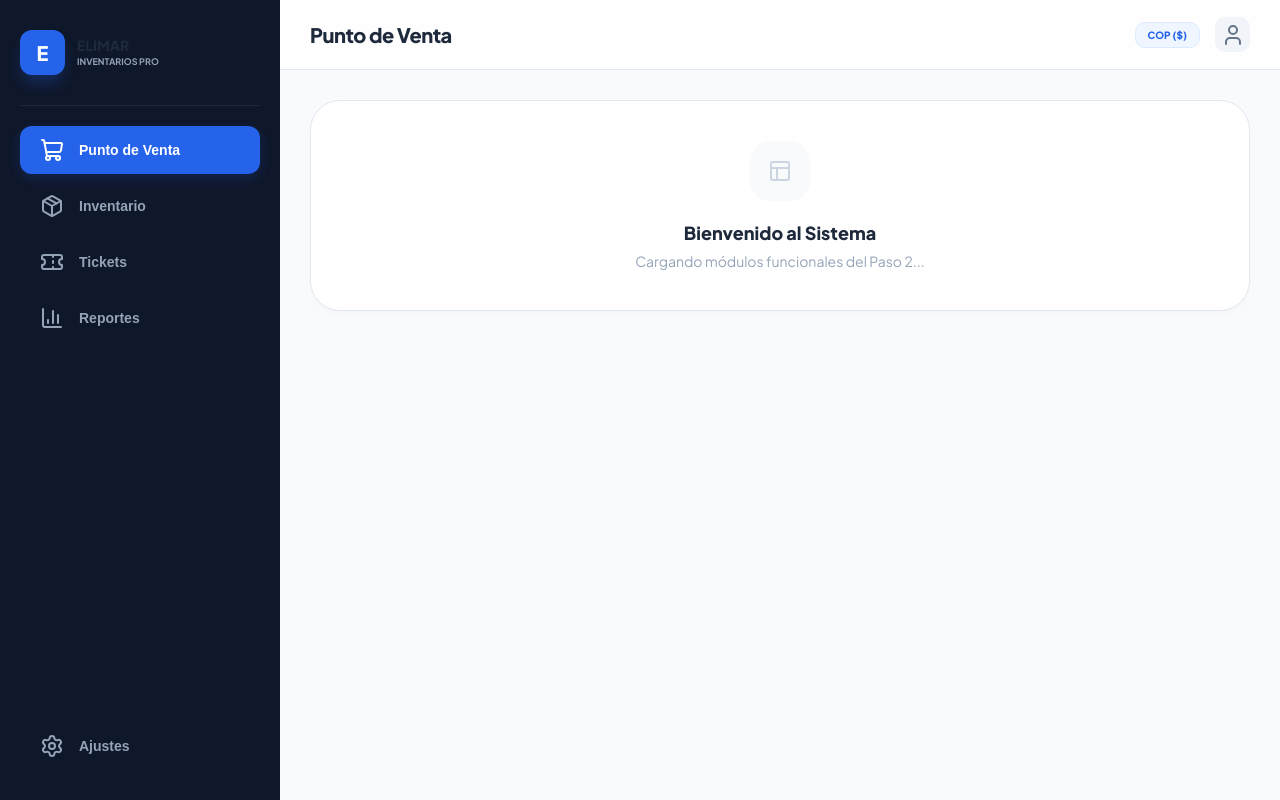
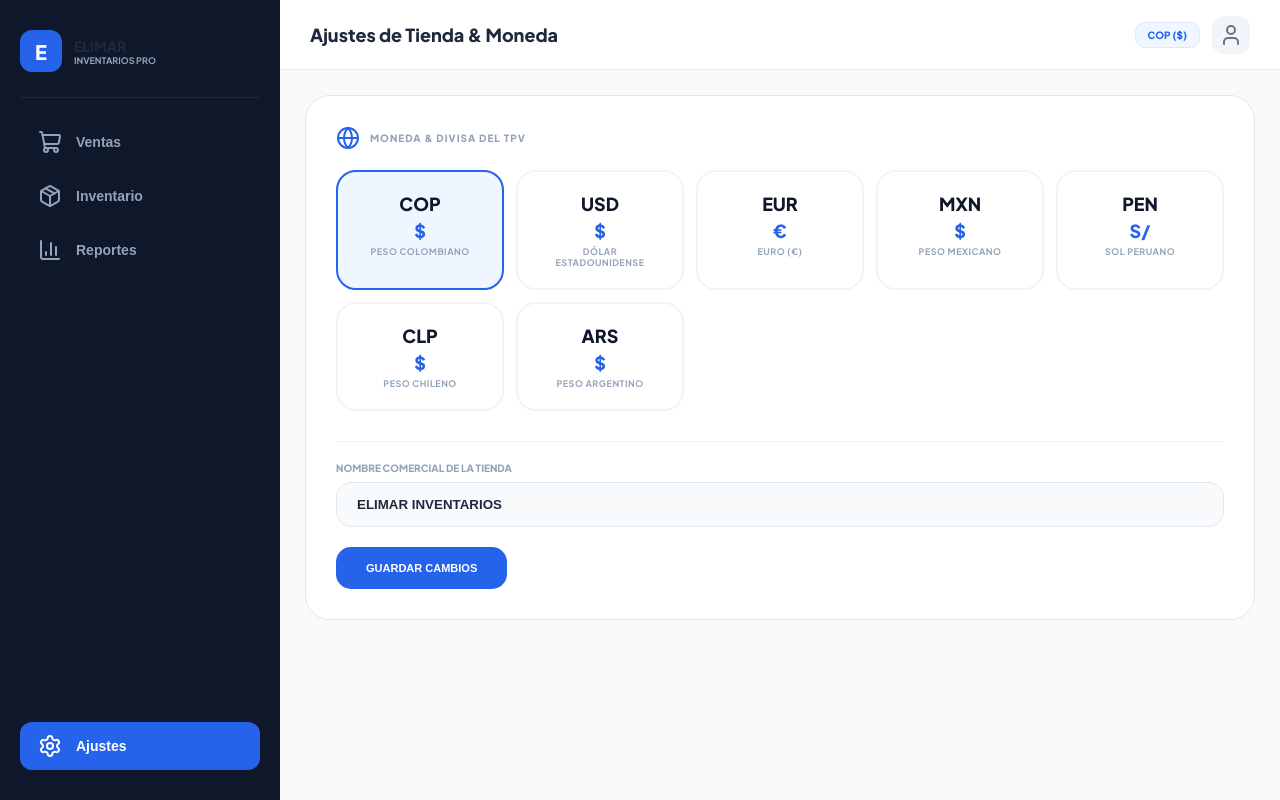
Before and after one commit to mrpentas1-ux/ELIMAR, a plain HTML site: page index.html in a window 1280 px wide. Drawn offline with nearby package versions, Linux system fonts and the light colour scheme.

Commit message:
Update index.html

```diff
--- a/index.html
+++ b/index.html
@@ -3,225 +3,176 @@
 <head>
     <meta charset="UTF-8">
     <meta name="viewport" content="width=device-width, initial-scale=1.0, maximum-scale=1.0, user-scalable=no">
-    <title>Elimar POS - Profesional</title>
+    <title>Elimar POS - Paso 2</title>
+    <script src="https://unpkg.com/lucide@latest"></script>
+    <style>
+        @import url('https://fonts.googleapis.com/css2?family=Plus+Jakarta+Sans:wght@400;600;700;800&display=swap');
+        :root { --blue: #2563eb; --dark: #0f172a; --bg: #f8fafc; --text: #1e293b; --gray: #94a3b8; }
+        * { margin: 0; padding: 0; box-sizing: border-box; -webkit-tap-highlight-color: transparent; }
+        body { font-family: 'Plus Jakarta Sans', sans-serif; background-color: var(--bg); color: var(--text); height: 100vh; display: flex; overflow: hidden; }
 
-    <!-- Librería de Iconos -->
-    <script src="https://unpkg.com/lucide@latest"></script>
+        /* BARRA LATERAL */
+        aside { width: 280px; background: var(--dark); display: flex; flex-direction: column; padding: 30px 20px; shrink-0; }
+        .logo-box { display: flex; align-items: center; gap: 12px; padding-bottom: 25px; border-bottom: 1px solid #1e293b; margin-bottom: 20px; }
+        .logo-icon { background: var(--blue); width: 42px; height: 42px; border-radius: 12px; display: flex; align-items: center; justify-content: center; color: white; font-weight: 900; font-size: 20px; }
+        .sidebar-nav { flex: 1; display: flex; flex-direction: column; gap: 6px; }
+        .nav-item { display: flex; align-items: center; gap: 14px; padding: 12px 18px; color: var(--gray); border: none; background: transparent; cursor: pointer; text-align: left; font-size: 14px; font-weight: 700; border-radius: 12px; }
+        .nav-item:hover { background: rgba(255,255,255,0.05); color: white; }
+        .nav-item.active { background: var(--blue); color: white; }
 
-    <style>
-        /* --- DISEÑO PROFESIONAL "BLINDADO" (CSS INTERNO) --- */
-        @import url('https://fonts.googleapis.com/css2?family=Plus+Jakarta+Sans:wght@400;600;700;800&display=swap');
+        /* MAIN */
+        .main-wrapper { flex: 1; display: flex; flex-direction: column; position: relative; min-width: 0; }
+        header { height: 70px; background: white; border-bottom: 1px solid #e2e8f0; display: flex; align-items: center; justify-content: space-between; padding: 0 30px; shrink-0; }
+        .currency-badge { background: #eff6ff; color: var(--blue); font-size: 10px; font-weight: 900; padding: 6px 12px; border-radius: 10px; border: 1px solid #dbeafe; }
+        main { flex: 1; padding: 25px; overflow-y: auto; }
 
-        :root {
-            --blue: #2563eb;
-            --dark: #0f172a;
-            --bg: #f8fafc;
-            --text: #1e293b;
-            --gray: #94a3b8;
-        }
+        /* GRID DE MONEDAS (Tu foto 1) */
+        .currency-grid { display: grid; grid-template-columns: repeat(auto-fit, minmax(140px, 1fr)); gap: 12px; margin-top: 20px; }
+        .currency-card { background: white; border: 2px solid #f1f5f9; border-radius: 20px; padding: 20px; text-align: center; cursor: pointer; transition: 0.2s; }
+        .currency-card:hover { border-color: #e2e8f0; }
+        .currency-card.active { border-color: var(--blue); background: #eff6ff; }
+        .currency-card p:nth-child(1) { font-weight: 900; font-size: 18px; color: var(--dark); }
+        .currency-card p:nth-child(2) { font-weight: 800; font-size: 18px; color: var(--blue); margin: 4px 0; }
+        .currency-card p:nth-child(3) { font-size: 9px; font-weight: 700; color: var(--gray); text-transform: uppercase; letter-spacing: 0.5px; }
 
-        * { margin: 0; padding: 0; box-sizing: border-box; -webkit-tap-highlight-color: transparent; }
+        /* INPUTS AJUSTES */
+        .settings-section { background: white; border-radius: 25px; border: 1px solid #e2e8f0; padding: 30px; margin-bottom: 25px; }
+        .input-group { margin-top: 20px; }
+        .input-label { font-size: 10px; font-weight: 800; color: var(--gray); text-transform: uppercase; margin-bottom: 8px; display: block; }
+        input { width: 100%; padding: 14px 20px; background: #f8fafc; border: 1px solid #e2e8f0; border-radius: 15px; font-weight: 700; color: var(--text); outline: none; }
+        input:focus { border-color: var(--blue); }
 
-        body {
-            font-family: 'Plus Jakarta Sans', sans-serif;
-            background-color: var(--bg);
-            color: var(--text);
-            height: 100vh;
-            display: flex;
-            overflow: hidden;
-        }
-
-        /* BARRA LATERAL (PC) */
-        aside {
-            width: 280px;
-            background: var(--dark);
-            display: flex;
-            flex-direction: column;
-            padding: 30px 20px;
-            transition: all 0.3s;
-        }
-
-        .logo-box {
-            display: flex;
-            align-items: center;
-            gap: 12px;
-            padding-bottom: 30px;
-            border-bottom: 1px solid #1e293b;
-            margin-bottom: 20px;
-        }
-
-        .logo-icon {
-            background: var(--blue);
-            width: 45px;
-            height: 45px;
-            border-radius: 12px;
-            display: flex;
-            align-items: center;
-            justify-content: center;
-            color: white;
-            font-weight: 900;
-            font-size: 20px;
-            box-shadow: 0 10px 15px -3px rgba(37, 99, 235, 0.3);
-        }
-
-        .sidebar-nav { flex: 1; display: flex; flex-direction: column; gap: 8px; }
-        .nav-item {
-            display: flex;
-            align-items: center;
-            gap: 15px;
-            padding: 12px 20px;
-            color: var(--gray);
-            text-decoration: none;
-            font-size: 14px;
-            font-weight: 700;
-            border-radius: 12px;
-            border: none;
-            background: transparent;
-            cursor: pointer;
-            text-align: left;
-        }
-
-        .nav-item:hover { background: rgba(255,255,255,0.05); color: white; }
-        .nav-item.active { background: var(--blue); color: white; box-shadow: 0 4px 12px rgba(37, 99, 235, 0.2); }
-
-        /* HEADER */
-        .main-wrapper { flex: 1; display: flex; flex-direction: column; position: relative; }
-        header {
-            height: 70px;
-            background: rgba(255, 255, 255, 0.8);
-            backdrop-filter: blur(10px);
-            border-bottom: 1px solid #e2e8f0;
-            display: flex;
-            align-items: center;
-            justify-content: space-between;
-            padding: 0 30px;
-        }
-
-        .header-title { font-size: 20px; font-weight: 800; letter-spacing: -0.5px; }
-        .header-right { display: flex; align-items: center; gap: 15px; }
-        .currency-badge {
-            background: #eff6ff;
-            color: var(--blue);
-            font-size: 10px;
-            font-weight: 900;
-            padding: 6px 12px;
-            border-radius: 10px;
-            border: 1px solid #dbeafe;
-        }
-
-        /* CONTENIDO */
-        main { flex: 1; padding: 30px; overflow-y: auto; }
-        .content-card {
-            background: white;
-            border-radius: 30px;
-            border: 1px solid #e2e8f0;
-            padding: 40px;
-            text-align: center;
-            box-shadow: 0 4px 6px -1px rgba(0,0,0,0.02);
-        }
-
-        /* MENÚ INFERIOR (MÓVIL) */
-        .mobile-nav {
-            display: none;
-            position: fixed;
-            bottom: 0;
-            width: 100%;
-            background: white;
-            border-top: 1px solid #e2e8f0;
-            padding: 10px 0 25px;
-            justify-content: space-around;
-            box-shadow: 0 -10px 15px -3px rgba(0,0,0,0.03);
-        }
-
-        .m-nav-item {
-            background: none; border: none;
-            display: flex; flex-direction: column; align-items: center;
-            color: var(--gray); font-size: 9px; font-weight: 800; gap: 5px;
-        }
+        /* MOBILE NAV */
+        .mobile-nav { display: none; position: fixed; bottom: 0; width: 100%; background: white; border-top: 1px solid #e2e8f0; padding: 10px 0 25px; justify-content: space-around; z-index: 100; }
+        .m-nav-item { background: none; border: none; display: flex; flex-direction: column; align-items: center; color: var(--gray); font-size: 9px; font-weight: 800; gap: 5px; }
         .m-nav-item.active { color: var(--blue); }
 
-        /* ADAPTACIÓN MÓVIL */
-        @media (max-width: 1024px) {
-            aside { display: none; }
-            .mobile-nav { display: flex; }
-            main { padding: 20px; padding-bottom: 100px; }
-            header { padding: 0 20px; }
-        }
+        @media (max-width: 1024px) { aside { display: none; } .mobile-nav { display: flex; } main { padding: 20px 20px 100px; } header { padding: 0 20px; } }
     </style>
 </head>
 <body>
 
-    <!-- BARRA LATERAL -->
     <aside>
         <div class="logo-box">
             <div class="logo-icon">E</div>
-            <div>
-                <p style="font-weight: 800; font-size: 14px; line-height: 1;">ELIMAR</p>
-                <p style="font-size: 9px; color: var(--gray); font-weight: 700; margin-top: 4px;">INVENTARIOS PRO</p>
-            </div>
+            <div><p style="font-weight: 800; font-size: 14px;">ELIMAR</p><p style="font-size: 9px; color: var(--gray); font-weight: 700;">INVENTARIOS PRO</p></div>
         </div>
         <nav class="sidebar-nav">
-            <button onclick="nav('pos')" id="pc-pos" class="nav-item active"><i data-lucide="shopping-cart"></i> Punto de Venta</button>
+            <button onclick="nav('pos')" id="pc-pos" class="nav-item"><i data-lucide="shopping-cart"></i> Ventas</button>
             <button onclick="nav('inv')" id="pc-inv" class="nav-item"><i data-lucide="package"></i> Inventario</button>
-            <button onclick="nav('tkts')" id="pc-tkts" class="nav-item"><i data-lucide="ticket"></i> Tickets</button>
             <button onclick="nav('reps')" id="pc-reps" class="nav-item"><i data-lucide="bar-chart-3"></i> Reportes</button>
-            <button onclick="nav('conf')" id="pc-conf" class="nav-item" style="margin-top: auto;"><i data-lucide="settings"></i> Ajustes</button>
+            <button onclick="nav('conf')" id="pc-conf" class="nav-item active" style="margin-top: auto;"><i data-lucide="settings"></i> Ajustes</button>
         </nav>
     </aside>
 
     <div class="main-wrapper">
         <header>
-            <h2 id="view-title" class="header-title">Punto de Venta</h2>
-            <div class="header-right">
-                <div class="currency-badge">COP ($)</div>
-                <div style="width: 35px; height: 35px; background: #f1f5f9; border-radius: 10px; display: flex; align-items: center; justify-content: center;">
-                    <i data-lucide="user" size="18" style="color: #64748b;"></i>
-                </div>
+            <h2 id="view-title" class="header-title" style="font-weight: 800; font-size: 18px;">Ajustes</h2>
+            <div class="header-right" style="display: flex; gap: 12px; align-items: center;">
+                <div class="currency-badge" id="header-currency-badge">COP ($)</div>
+                <div style="width: 38px; height: 38px; background: #f1f5f9; border-radius: 12px; display: flex; align-items: center; justify-content: center; color: #64748b;"><i data-lucide="user" size="18"></i></div>
             </div>
         </header>
 
-        <main id="main-content">
-            <div class="content-card">
-                <div style="width: 60px; height: 60px; background: #f8fafc; border-radius: 20px; display: flex; align-items: center; justify-content: center; margin: 0 auto 20px;">
-                    <i data-lucide="layout" size="30" style="color: #cbd5e1;"></i>
-                </div>
-                <h3 style="font-weight: 800; font-size: 18px;">Bienvenido al Sistema</h3>
-                <p style="color: var(--gray); font-size: 14px; margin-top: 8px;">Cargando módulos funcionales del Paso 2...</p>
-            </div>
-        </main>
+        <main id="main-content"></main>
 
-        <!-- MENÚ MÓVIL -->
         <nav class="mobile-nav">
-            <button onclick="nav('pos')" id="m-pos" class="m-nav-item active"><i data-lucide="shopping-cart"></i>POS</button>
+            <button onclick="nav('pos')" id="m-pos" class="m-nav-item"><i data-lucide="shopping-cart"></i>VENTAS</button>
             <button onclick="nav('inv')" id="m-inv" class="m-nav-item"><i data-lucide="package"></i>STOCK</button>
             <button onclick="nav('reps')" id="m-reps" class="m-nav-item"><i data-lucide="bar-chart-3"></i>REPORTES</button>
-            <button onclick="nav('conf')" id="m-conf" class="m-nav-item"><i data-lucide="settings"></i>AJUSTES</button>
+            <button onclick="nav('conf')" id="m-conf" class="m-nav-item active"><i data-lucide="settings"></i>AJUSTES</button>
         </nav>
     </div>
 
     <script>
+        // --- BASE DE DATOS LOCAL ---
+        const DB = {
+            save: (key, val) => localStorage.setItem('elimar_' + key, JSON.stringify(val)),
+            get: (key, def) => JSON.parse(localStorage.getItem('elimar_' + key)) || def,
+            init() {
+                if(!localStorage.getItem('elimar_config')) {
+                    this.save('config', {
+                        store: "ELIMAR INVENTARIOS",
+                        currency: { code: 'COP', sym: '$', name: 'Peso Colombiano' }
+                    });
+                }
+            }
+        };
+        DB.init();
+
+        const currencies = [
+            { code: 'COP', sym: '$', name: 'Peso Colombiano' },
+            { code: 'USD', sym: '$', name: 'Dólar Estadounidense' },
+            { code: 'EUR', sym: '€', name: 'Euro (€)' },
+            { code: 'MXN', sym: '$', name: 'Peso Mexicano' },
+            { code: 'PEN', sym: 'S/', name: 'Sol Peruano' },
+            { code: 'CLP', sym: '$', name: 'Peso Chileno' },
+            { code: 'ARS', sym: '$', name: 'Peso Argentino' }
+        ];
+
         function nav(view) {
             const container = document.getElementById('main-content');
             const title = document.getElementById('view-title');
+            const config = DB.get('config');
 
-            // Botones
             document.querySelectorAll('.nav-item, .m-nav-item').forEach(b => b.classList.remove('active'));
             document.getElementById('m-'+view)?.classList.add('active');
             document.getElementById('pc-'+view)?.classList.add('active');
 
-            const labels = { pos: 'Punto de Venta', inv: 'Inventario', tkts: 'Tickets', reps: 'Reportes', conf: 'Ajustes' };
-            title.innerText = labels[view];
+            document.getElementById('header-currency-badge').innerText = `${config.currency.code} (${config.currency.sym})`;
 
-            container.innerHTML = `
-                <div class="content-card">
-                    <h3 style="font-weight: 800;">Vista de ${labels[view]}</h3>
-                    <p style="color: #94a3b8; font-size: 13px; margin-top: 10px;">Interfaz profesional lista. Procediendo al Paso 2...</p>
-                </div>
-            `;
+            if (view === 'conf') renderAjustes(container, title, config);
+            else {
+                title.innerText = view.toUpperCase();
+                container.innerHTML = `<div style="text-align:center; padding:50px; color:var(--gray); font-weight:700;">Pantalla de ${view} lista para el Paso 3.</div>`;
+            }
             lucide.createIcons();
         }
 
-        window.onload = () => lucide.createIcons();
+        function renderAjustes(container, title, config) {
+            title.innerText = "Ajustes de Tienda & Moneda";
+            container.innerHTML = `
+                <div class="settings-section">
+                    <div style="display:flex; align-items:center; gap:10px;">
+                        <i data-lucide="globe" style="color:var(--blue);"></i>
+                        <h4 style="font-size:10px; font-weight:900; letter-spacing:1px; color:var(--gray); text-transform:uppercase;">Moneda & Divisa del TPV</h4>
+                    </div>
+                    <div class="currency-grid">
+                        ${currencies.map(c => `
+                            <div onclick="setCurrency('${c.code}')" class="currency-card ${config.currency.code === c.code ? 'active' : ''}">
+                                <p>${c.code}</p>
+                                <p>${c.sym}</p>
+                                <p>${c.name}</p>
+                            </div>
+                        `).join('')}
+                    </div>
+                    <div style="margin-top:30px; border-top:1px solid #f1f5f9; pt-20">
+                        <div class="input-group">
+                            <span class="input-label">Nombre Comercial de la Tienda</span>
+                            <input type="text" id="store-input" value="${config.store}">
+                        </div>
+                        <button onclick="saveStore()" style="margin-top:20px; background:var(--blue); color:white; border:none; padding:15px 30px; border-radius:15px; font-weight:900; font-size:11px; text-transform:uppercase; cursor:pointer;">Guardar Cambios</button>
+                    </div>
+                </div>
+            `;
+        }
+
+        function setCurrency(code) {
+            const config = DB.get('config');
+            config.currency = currencies.find(c => c.code === code);
+            DB.save('config', config);
+            nav('conf');
+        }
+
+        function saveStore() {
+            const config = DB.get('config');
+            config.store = document.getElementById('store-input').value;
+            DB.save('config', config);
+            alert("¡Tienda actualizada!");
+            nav('conf');
+        }
+
+        window.onload = () => nav('conf');
     </script>
 </body>
 </html>
```
